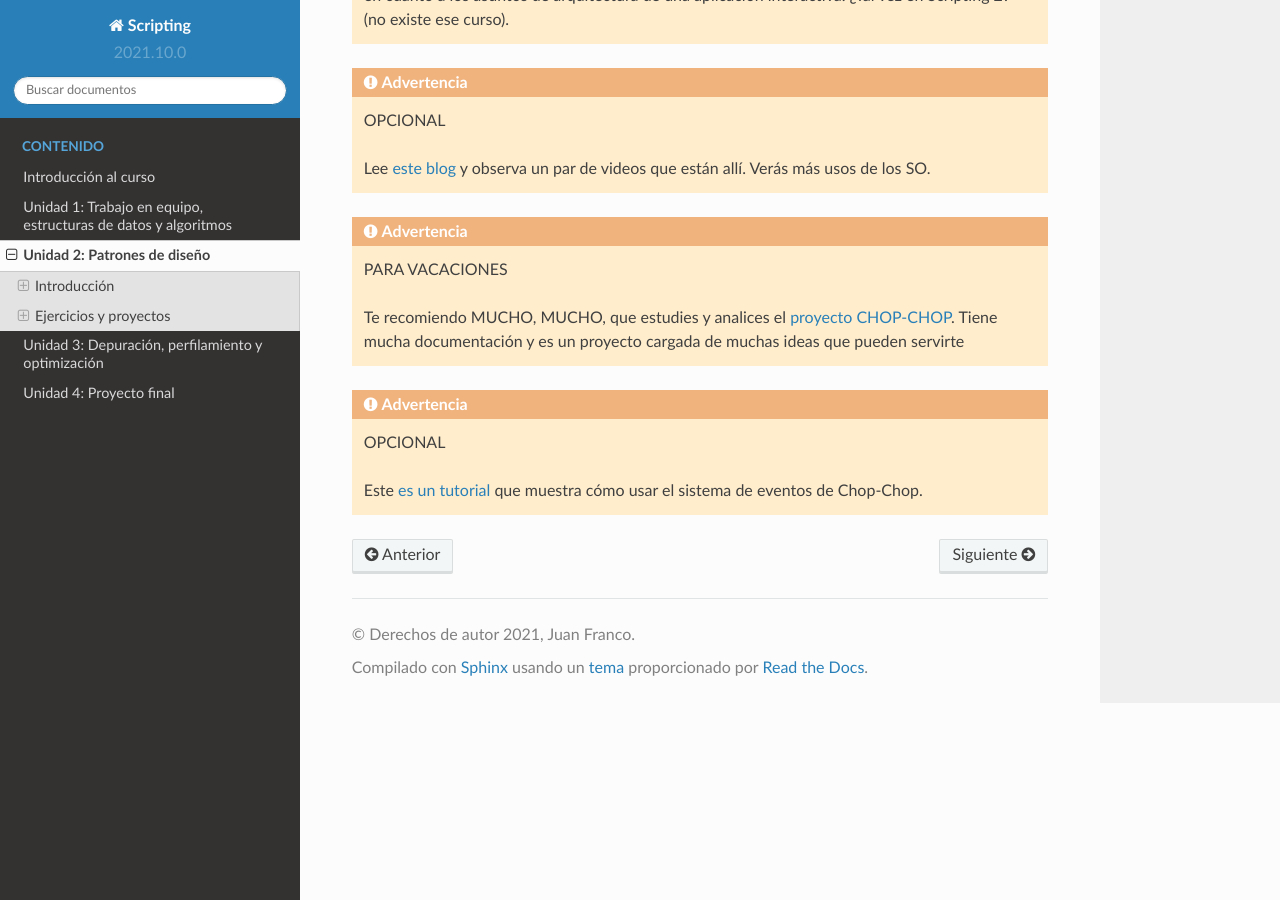
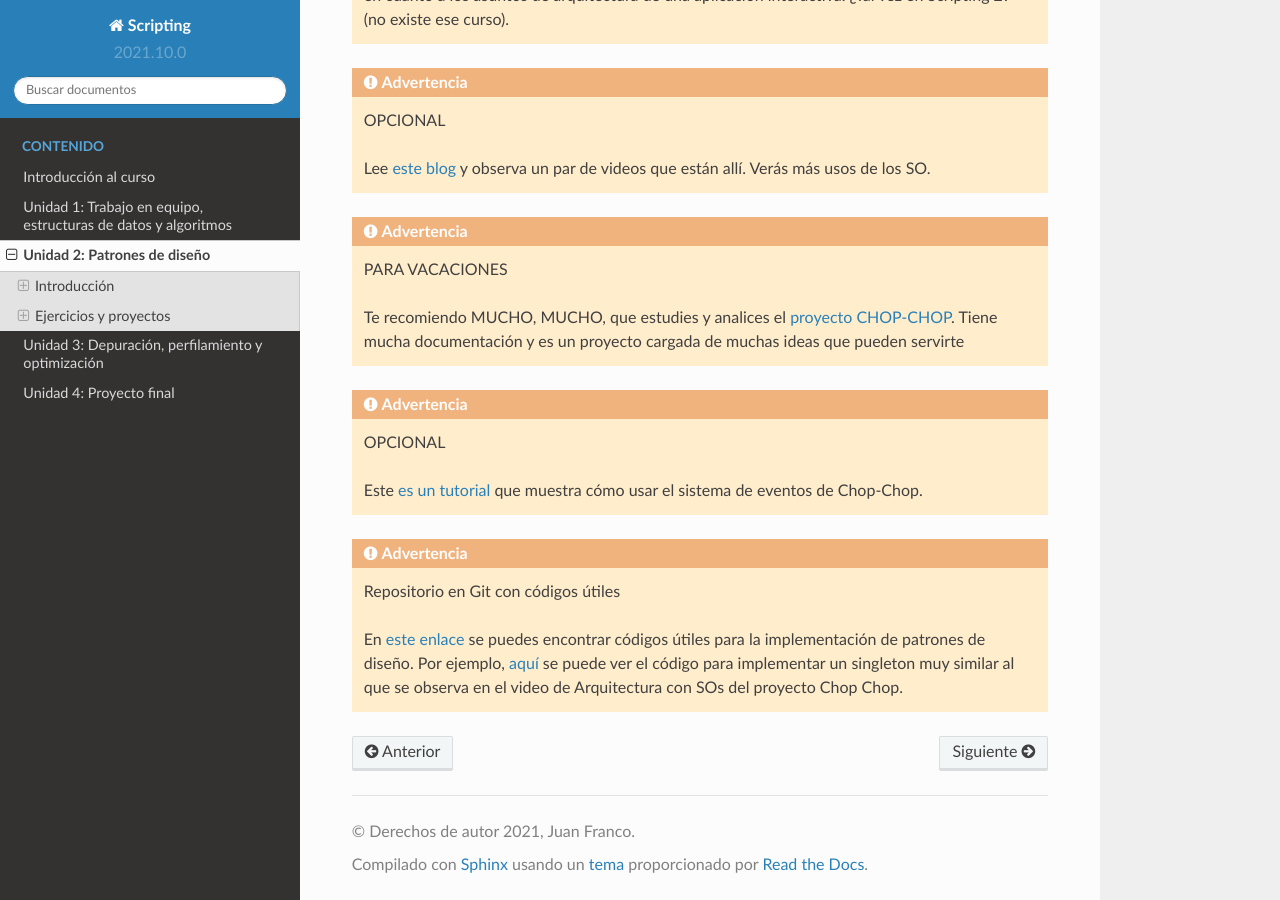
Before and after one commit to juanferfranco/scripting, a Sphinx documentation site: the page built from docs/_unidad2/unidad2.rst, in a window 1280 px wide and 900 px high, scrolled down 10167 px. Built offline with Sphinx 7.4.7 and the Read the Docs theme 2.0.0, drawn with Linux system fonts in a browser that asks for light colours.

Commit message:
add patterns code from github

```diff
--- a/docs/_unidad2/unidad2.rst
+++ b/docs/_unidad2/unidad2.rst
@@ -556,3 +556,12 @@ incremente. El entero estará en el mismo SO para ambas escenas.
 
    Este `es un tutorial <https://www.youtube.com/watch?v=HVls6_srbNc>`__ que muestra
    cómo usar el sistema de eventos de Chop-Chop.
+
+.. warning:: Repositorio en Git con códigos útiles
+
+   En `este enlace <https://github.com/PacktPublishing/Hands-On-Game-Development-Patterns-with-Unity-2018/tree/master/Assets/Patterns>`__ se
+   puedes encontrar códigos útiles para la implementación
+   de patrones de diseño. Por ejemplo,
+   `aquí <https://github.com/PacktPublishing/Hands-On-Game-Development-Patterns-with-Unity-2018/blob/master/Assets/Patterns/Singleton/Singleton.cs>`__
+   se puede ver el código para implementar un singleton muy similar al que se observa
+   en el video de Arquitectura con SOs del proyecto Chop Chop.
```
Also changed, not shown: docs/_unidad3/unidad3.rst (+9 -0 lines).
